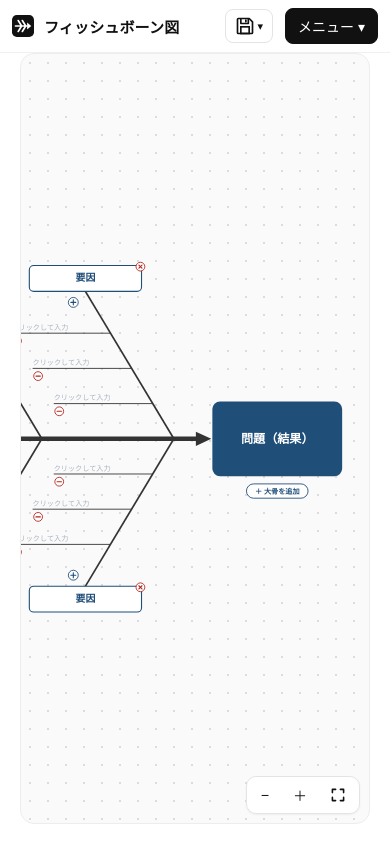
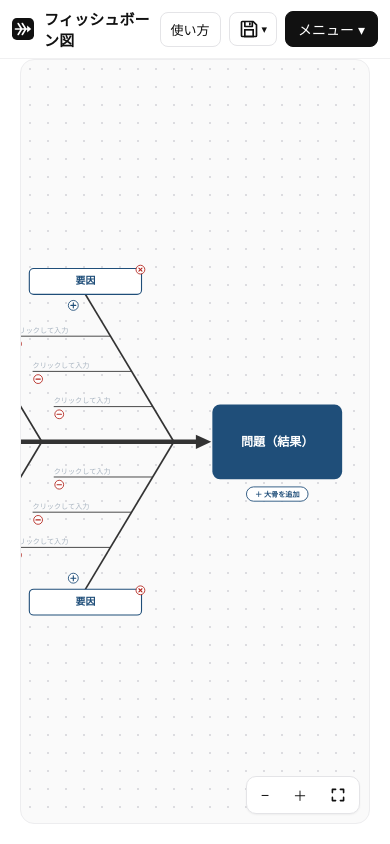
Before and after one commit to Inaba-KIT/fishbone-maker, a plain HTML site: page index.html in a window 390 px wide. Drawn offline with Linux system fonts and the light colour scheme.

Commit message:
保存ボタンの左に「使い方」ボタンを追加
- 使い方.pdf を新しいタブで開く
- README に説明を追加

Co-Authored-By: Claude Opus 5.5 <noreply@anthropic.com>

```diff
--- a/index.html
+++ b/index.html
@@ -65,6 +65,13 @@
   .save-button { position: relative; display: flex; align-items: center; justify-content: center; padding: 7px 10px; }
   .save-button svg { display: block; }
   .save-button .caret { font-size: 11px; margin-left: 3px; }
+  /* 使い方ボタン（ほかのボタンと同じ見た目のリンク） */
+  .help-button {
+    font-size: 14px; color: var(--accent); text-decoration: none; white-space: nowrap;
+    border: 1px solid var(--border); border-radius: 8px; background: #fff;
+    padding: 8px 14px;
+  }
+  .help-button:hover { background: var(--accent-light); }
   @media (max-width: 760px) {
     .hint { display: none; }
     header h1 { margin-right: auto; }
@@ -77,6 +84,8 @@
     .title-short { display: inline; }
     #menuButton { padding: 7px 12px; white-space: nowrap; }
     .save-button { padding: 6px 9px; }
+    header { gap: 8px; }
+    .help-button { padding: 7px 10px; font-size: 13px; }
     main { padding: 0 8px 8px; }
     .preview { padding: 6px; border-radius: 8px; }
     .zoom-controls { right: 16px; bottom: 16px; }
@@ -261,6 +270,8 @@
     </svg>
     <span class="title-full">フィッシュボーン図メーカー</span><span class="title-short">フィッシュボーン図</span></h1>
   <span class="hint">図の文字をクリックすると入力できます</span>
+  <!-- 使い方（PDF）を新しいタブで開く -->
+  <a class="help-button" href="https://inaba-kit.github.io/fishbone-maker/%E4%BD%BF%E3%81%84%E6%96%B9.pdf" target="_blank" rel="noopener">使い方</a>
   <!-- 保存ボタン：ファイルの保存・開く・書き出しをまとめたメニューを開く -->
   <div class="menu">
     <button class="save-button" id="saveButton" title="保存・書き出し" aria-label="保存・書き出し" aria-haspopup="true" aria-expanded="false">
```
Also changed, not shown: 1 other file.
